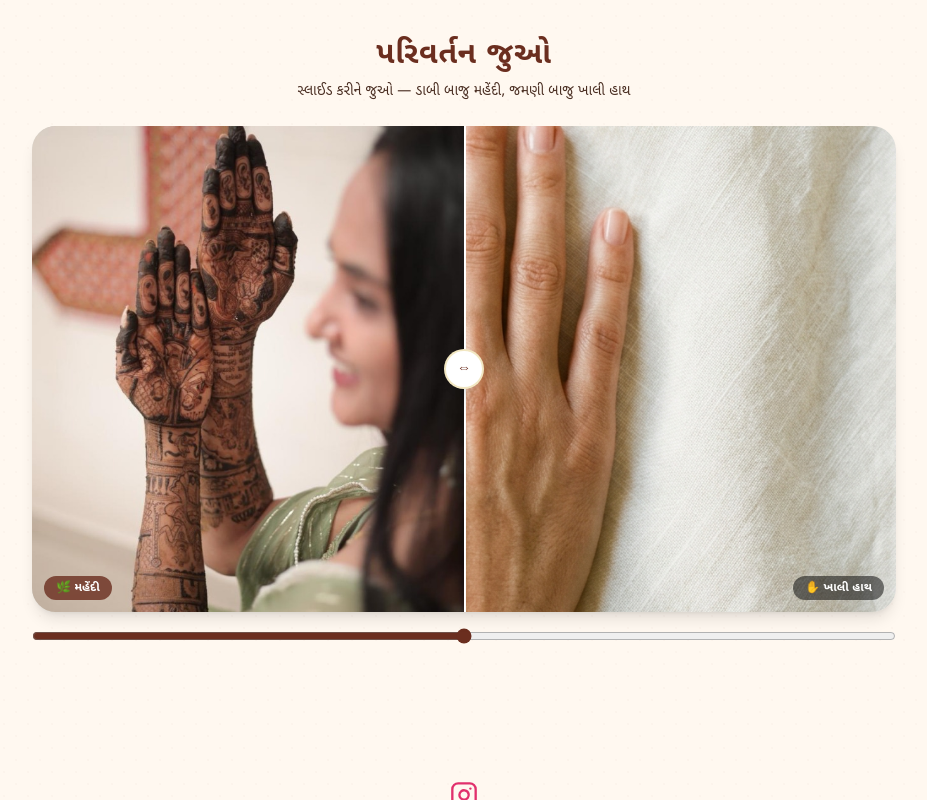
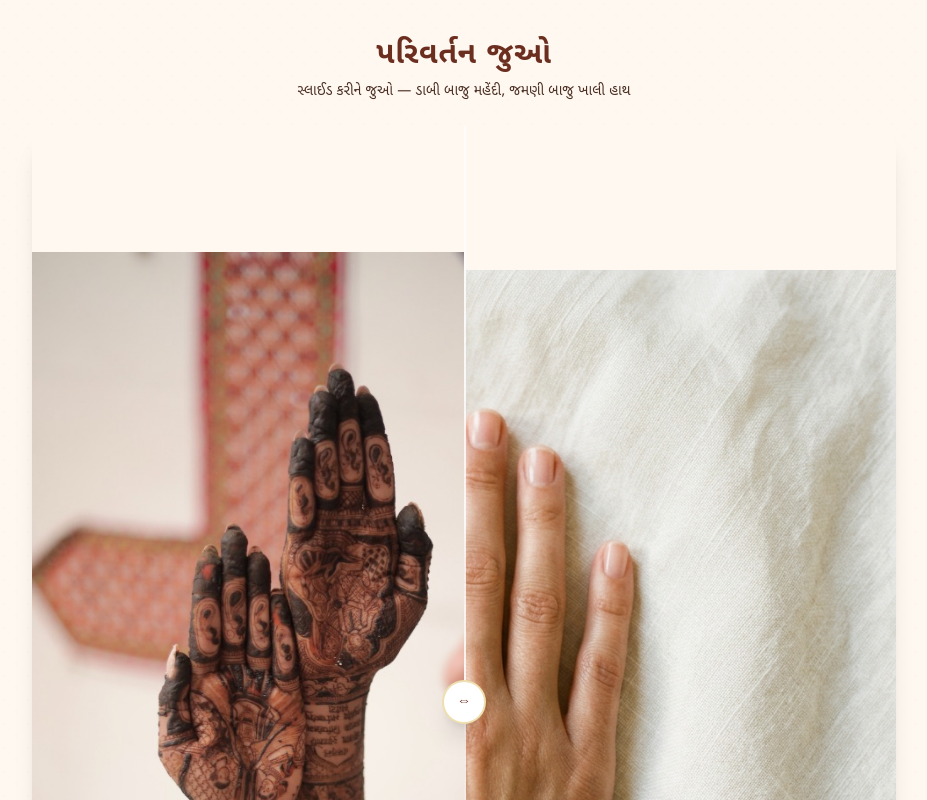
Before and after one commit to Priya0712/Shree_Mahendi_Art, a React (Vite) app in the folder client/: page / in a window 1280 px wide. Shown: the part 2120-2920 px from the top of the page, without its empty margins (176-1103 px from the left). Built offline with nearby package versions, Linux system fonts and the light colour scheme; no server answers; a web font is replaced by a local one.

Commit message:
Fix slider: use correct mehendi photo, object-contain so full portrait photo is never cropped

```diff
--- a/client/src/components/home/BeforeAfterSlider.jsx
+++ b/client/src/components/home/BeforeAfterSlider.jsx
@@ -1,8 +1,7 @@
 import { useState, useRef } from 'react';
 
-// Props:
-//   mehendiImg  = the mehendi photo (shown on LEFT, slides away)
-//   plainImg    = the plain/empty hand (shown on RIGHT, revealed)
+// mehendiImg = left side (full, no crop)
+// plainImg   = right side (plain hand)
 const BeforeAfterSlider = ({ mehendiImg, plainImg }) => {
   const [position, setPosition] = useState(50);
   const containerRef = useRef(null);
@@ -11,8 +10,8 @@ const BeforeAfterSlider = ({ mehendiImg, plainImg }) => {
   const handleMove = (clientX) => {
     if (!containerRef.current) return;
     const rect = containerRef.current.getBoundingClientRect();
-    const percent = ((clientX - rect.left) / rect.width) * 100;
-    setPosition(Math.min(100, Math.max(0, percent)));
+    const pct = ((clientX - rect.left) / rect.width) * 100;
+    setPosition(Math.min(100, Math.max(0, pct)));
   };
 
   return (
@@ -24,9 +23,14 @@ const BeforeAfterSlider = ({ mehendiImg, plainImg }) => {
         </p>
       </div>
 
+      {/*
+        The container uses a tall aspect ratio (3:4) to naturally fit the portrait
+        mehendi photo. Both images use object-contain so NOTHING is cropped.
+      */}
       <div
         ref={containerRef}
-        className="relative w-full aspect-[4/3] sm:aspect-video rounded-3xl overflow-hidden select-none touch-none shadow-lg cursor-ew-resize"
+        className="relative w-full rounded-3xl overflow-hidden select-none touch-none shadow-xl bg-[#FFF8F0] cursor-ew-resize"
+        style={{ aspectRatio: '3 / 4' }}
         onMouseDown={() => { isDragging.current = true; }}
         onMouseUp={() => { isDragging.current = false; }}
         onMouseLeave={() => { isDragging.current = false; }}
@@ -35,54 +39,51 @@ const BeforeAfterSlider = ({ mehendiImg, plainImg }) => {
         onTouchEnd={() => { isDragging.current = false; }}
         onTouchMove={(e) => handleMove(e.touches[0].clientX)}
       >
-        {/* RIGHT base — plain empty hand (always full width behind) */}
+        {/* RIGHT base: plain empty hand — full, no crop */}
         <img
           src={plainImg}
           alt="ખાલી હાથ"
-          className="absolute inset-0 w-full h-full object-cover"
+          className="absolute inset-0 w-full h-full object-contain"
         />
 
-        {/* LEFT overlay — mehendi photo (clipped to left of slider) */}
+        {/* LEFT overlay: full mehendi photo clipped to slider position */}
         <div
           className="absolute inset-0 overflow-hidden"
           style={{ width: `${position}%` }}
         >
           <img
             src={mehendiImg}
-            alt="મહેંદી"
-            className="h-full object-cover"
-            style={{ width: containerRef.current?.offsetWidth || '100%' }}
+            alt="બ્રાઇડલ મહેંદી"
+            className="absolute inset-0 h-full object-contain bg-[#FFF8F0]"
+            style={{ width: containerRef.current?.offsetWidth ?? '100%' }}
           />
         </div>
 
-        {/* Divider line + handle */}
+        {/* Divider + handle */}
         <div
-          className="absolute top-0 bottom-0 w-[2px] bg-white shadow-lg"
+          className="absolute top-0 bottom-0 w-[2px] bg-white/80 shadow-lg pointer-events-none"
           style={{ left: `${position}%` }}
         >
-          <div className="absolute top-1/2 -translate-y-1/2 -translate-x-1/2 w-10 h-10 bg-white rounded-full shadow-xl flex items-center justify-center text-[#6B2E1F] font-bold text-sm select-none pointer-events-none border-2 border-[#D4AF37]/30">
+          <div className="absolute top-1/2 -translate-y-1/2 -translate-x-1/2 w-11 h-11 bg-white rounded-full shadow-xl flex items-center justify-center text-[#6B2E1F] font-bold text-sm border-2 border-[#D4AF37]/40">
             ⇔
           </div>
         </div>
 
-        {/* Labels */}
-        <span className="absolute bottom-3 left-3 bg-[#6B2E1F]/80 text-white text-xs px-3 py-1 rounded-full font-semibold">
+        {/* Corner labels */}
+        <span className="absolute bottom-3 left-3 bg-[#6B2E1F]/80 text-white text-xs px-3 py-1 rounded-full font-semibold pointer-events-none">
           🌿 મહેંદી
         </span>
-        <span className="absolute bottom-3 right-3 bg-black/50 text-white text-xs px-3 py-1 rounded-full font-semibold">
+        <span className="absolute bottom-3 right-3 bg-black/50 text-white text-xs px-3 py-1 rounded-full font-semibold pointer-events-none">
           ✋ ખાલી હાથ
         </span>
       </div>
 
-      {/* Range slider for accessibility & mobile */}
+      {/* Range slider — accessible and mobile-friendly */}
       <input
-        type="range"
-        min="0"
-        max="100"
-        value={position}
+        type="range" min="0" max="100" value={position}
         onChange={(e) => setPosition(Number(e.target.value))}
         className="w-full mt-4 accent-[#6B2E1F]"
-        aria-label="મહેંદી અને ખાલી હાથ સ્લાઈડર"
+        aria-label="સ્લાઈડ કરો"
       />
     </section>
   );
```
Also changed, not shown: client/public/images/mehendi-both-hands.jpg.
